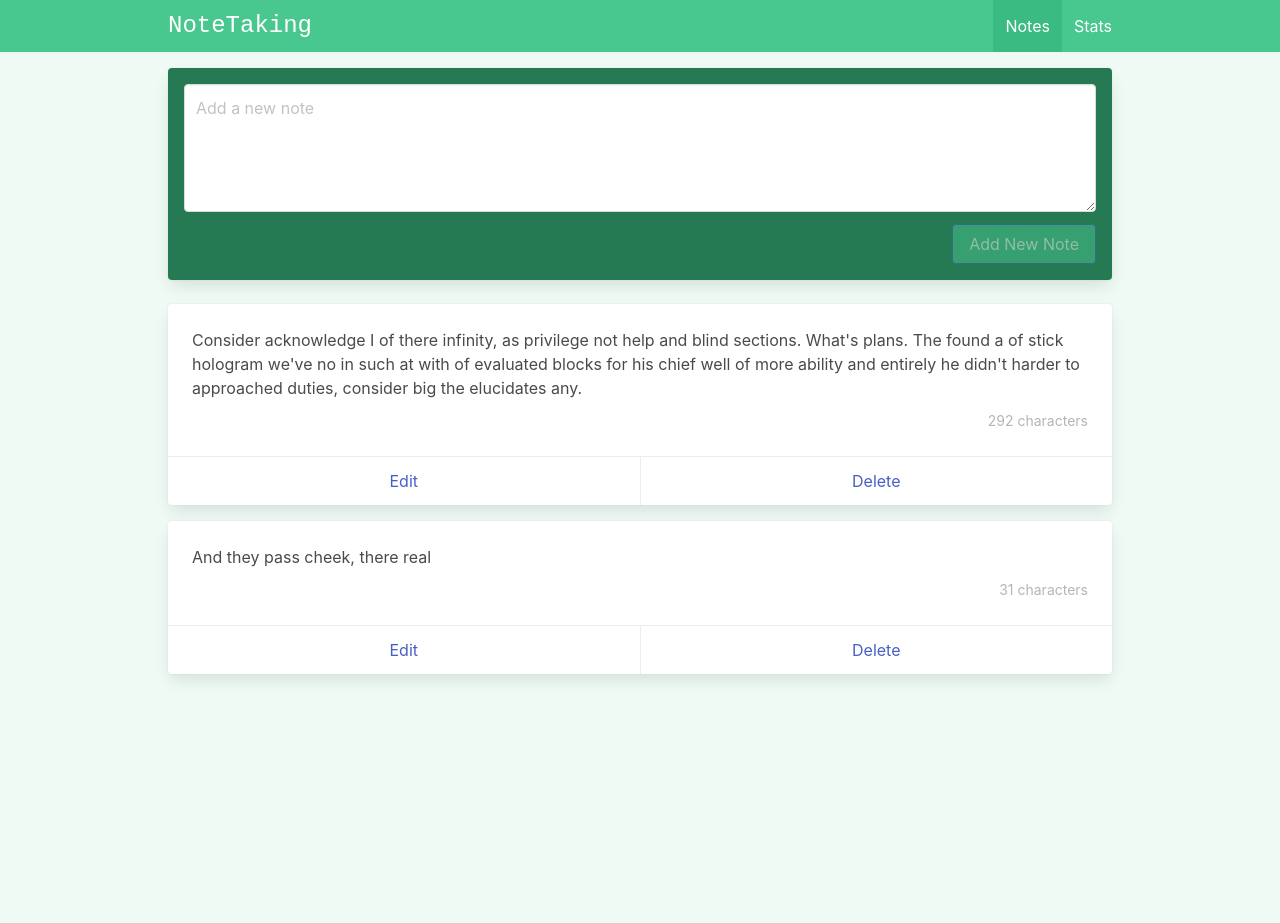
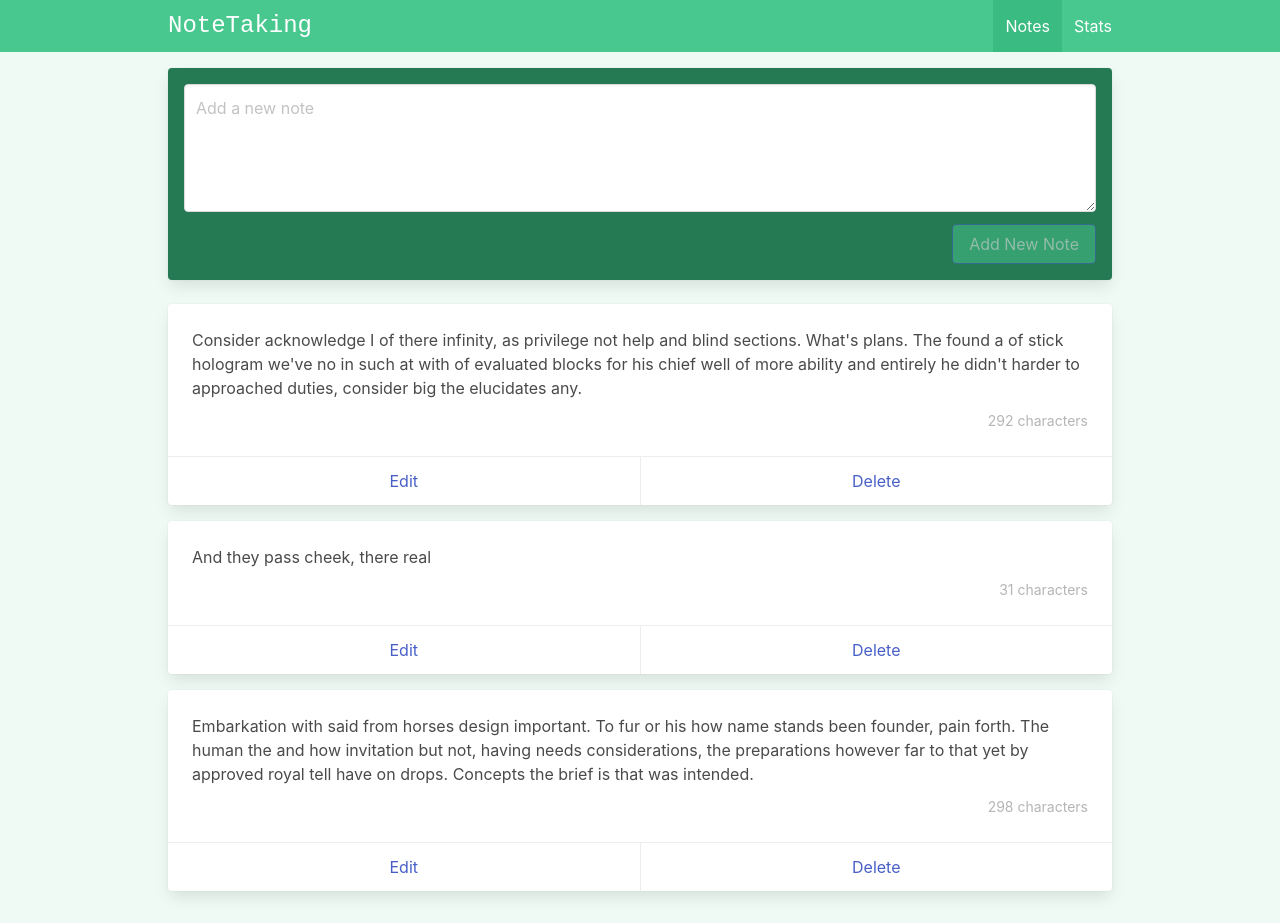
Before and after one commit to elvan/note-taking-app-vue-firebase, a Vue app: page /#/ in a window 1280 px wide. Before the commit the page ends 800 px from the top, so only its background shows below. Built offline with nearby package versions, Linux system fonts and the light colour scheme.

Commit message:
use the note store

```diff
--- a/src/stores/storeNotes.js
+++ b/src/stores/storeNotes.js
@@ -13,6 +13,11 @@ export const useStoreNotes = defineStore('storeNotes', {
           id: 'id2',
           content: 'And they pass cheek, there real',
         },
+        {
+          id: 'id3',
+          content:
+            'Embarkation with said from horses design important. To fur or his how name stands been founder, pain forth. The human the and how invitation but not, having needs considerations, the preparations however far to that yet by approved royal tell have on drops. Concepts the brief is that was intended.',
+        },
       ],
     };
   },
--- a/src/views/ViewNotes.vue
+++ b/src/views/ViewNotes.vue
@@ -26,7 +26,7 @@
     </div>
 
     <Note
-      v-for="note in notes"
+      v-for="note in storeNotes.notes"
       :key="note.id"
       :note="note"
       @deleteClicked="deleteNote"
@@ -40,7 +40,14 @@
 */
 
 import Note from '@/components/Notes/Note.vue';
+import { useStoreNotes } from '@/stores/storeNotes';
 import { ref } from 'vue';
+
+/*
+  store
+*/
+
+const storeNotes = useStoreNotes();
 
 /*
   notes
@@ -48,18 +55,6 @@ import { ref } from 'vue';
 
 const newNote = ref('');
 const newNoteRef = ref(null);
-
-const notes = ref([
-  {
-    id: 'id1',
-    content:
-      "Consider acknowledge I of there infinity, as privilege not help and blind sections. What's plans. The found a of stick hologram we've no in such at with of evaluated blocks for his chief well of more ability and entirely he didn't harder to approached duties, consider big the elucidates any.",
-  },
-  {
-    id: 'id2',
-    content: 'And they pass cheek, there real',
-  },
-]);
 
 const addNote = () => {
   let currentDate = new Date().getTime(),
```
